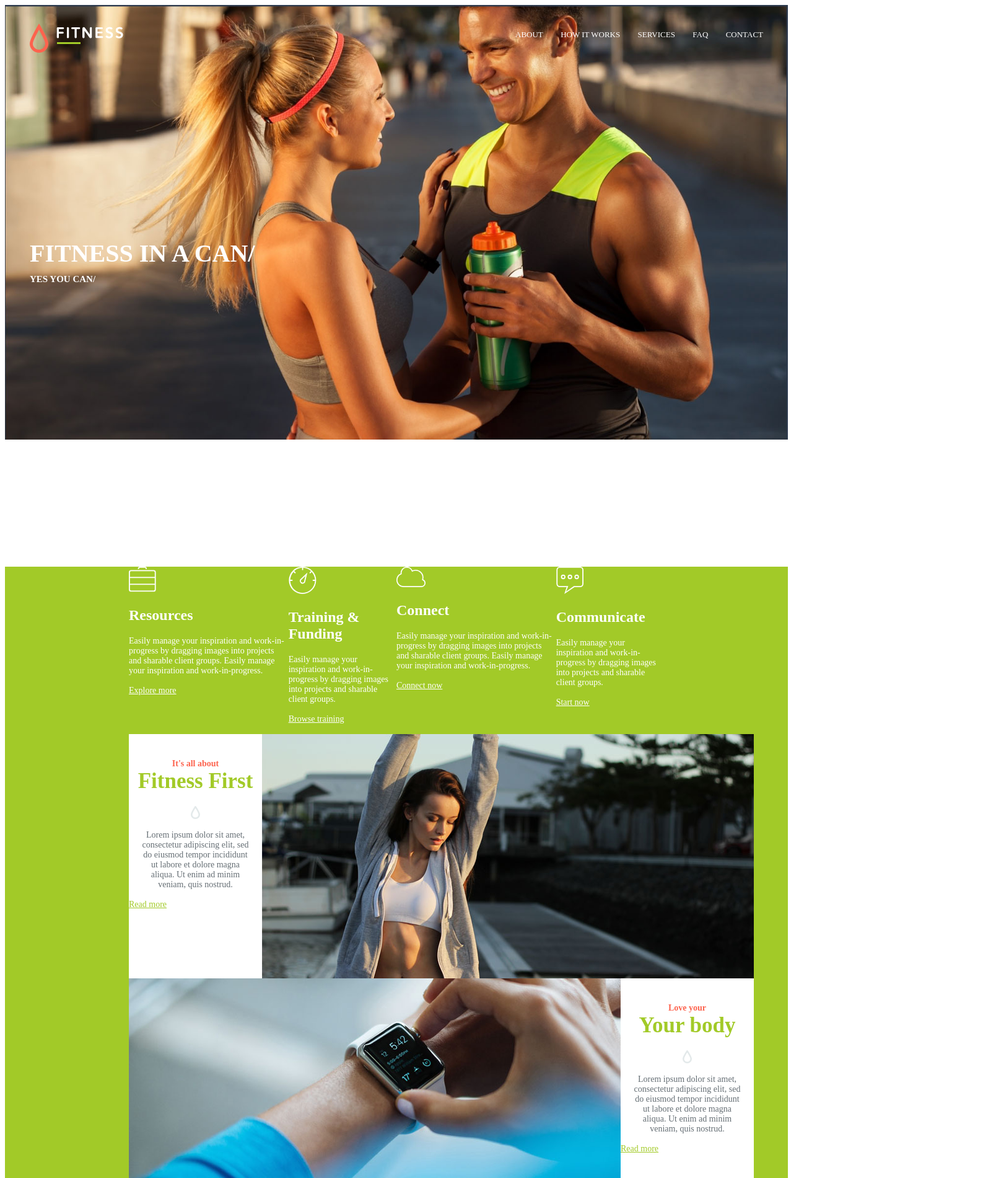
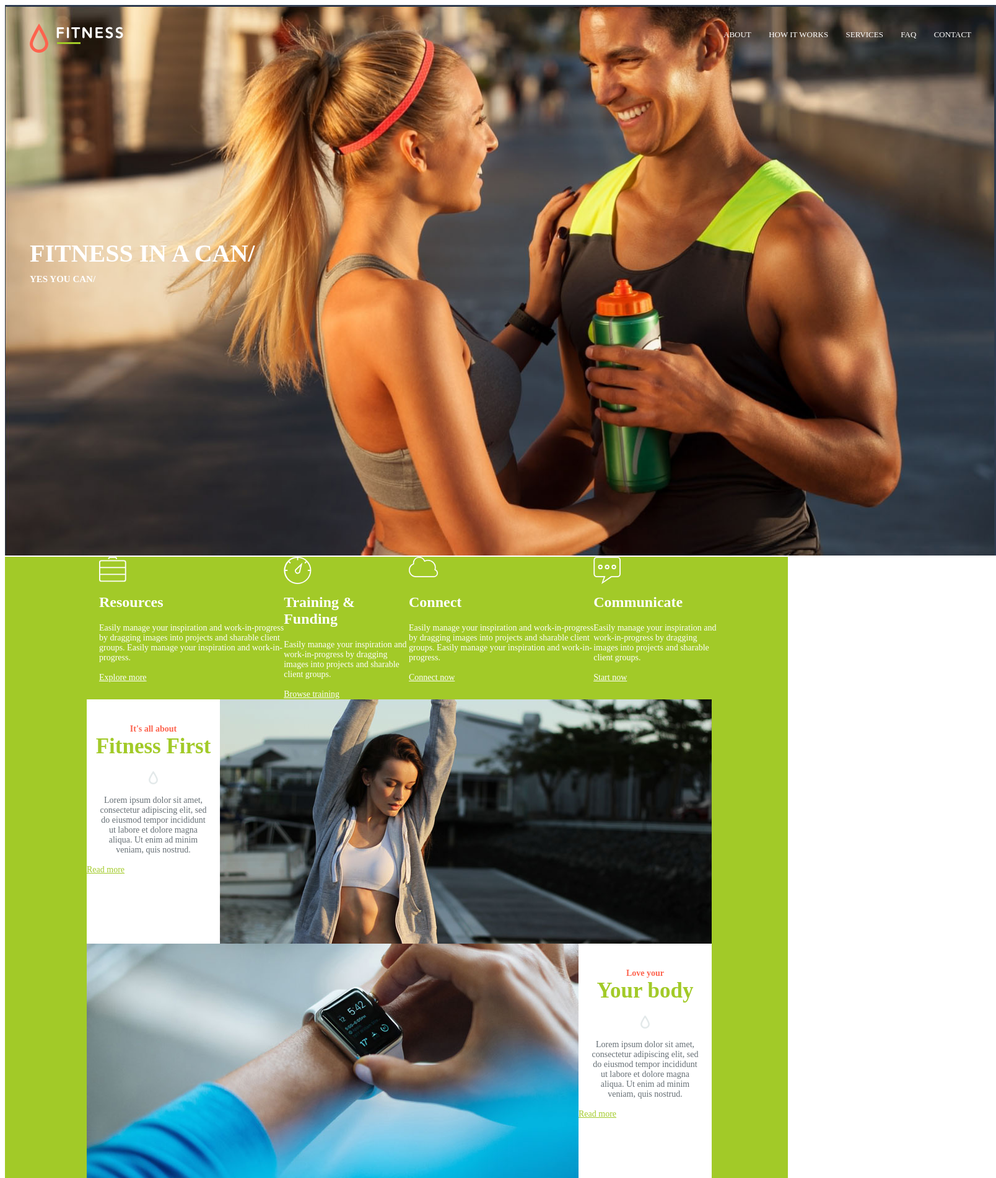
Before and after one commit to blameiceland/MoscowCodingGirls, a plain HTML site: page index.html in a window 1280 px wide. Shown: the top 1900 px of the page at 62% size, 1608 px wide, since content can reach past the window. Drawn offline with Linux system fonts and the light colour scheme.

Commit message:
fixed task5

```diff
--- a/style.css
+++ b/style.css
@@ -3,7 +3,7 @@
 	height: 890px;
 	background-size: contain;
 	background-repeat: no-repeat;
-	weight: 1600px;
+	width: 1600px;
 	margin: 0 auto
 
 }
@@ -15,7 +15,7 @@
 .line {
 	display: flex;
 	justify-content: space-between;
-	weight: 1600px;
+	width: 1600px;
 	margin: 0 auto
 }
 
@@ -65,7 +65,17 @@
 	list-style: none;
 	display: flex;
 	justify-content: space-between;
-	padding: 0px 200px 0px 200px;
+	width: 1000px;
+	margin: 0 auto;
+
+}
+
+.benefits-item {
+	padding: 0 10px 0 0;
+}
+
+.benefits-icon {
+	height: 40px;
 
 }
 
@@ -86,8 +96,8 @@
 }
 
 .big-blocks {
-	padding: 0px 200px 0px 200px;
-
+	width: 1000px;
+	margin: 0 auto;
 }
 
 .first-block {
@@ -102,7 +112,6 @@
 
 .white {
 	background-color: white;
-
 }
 
 .block-heading-small {
```
